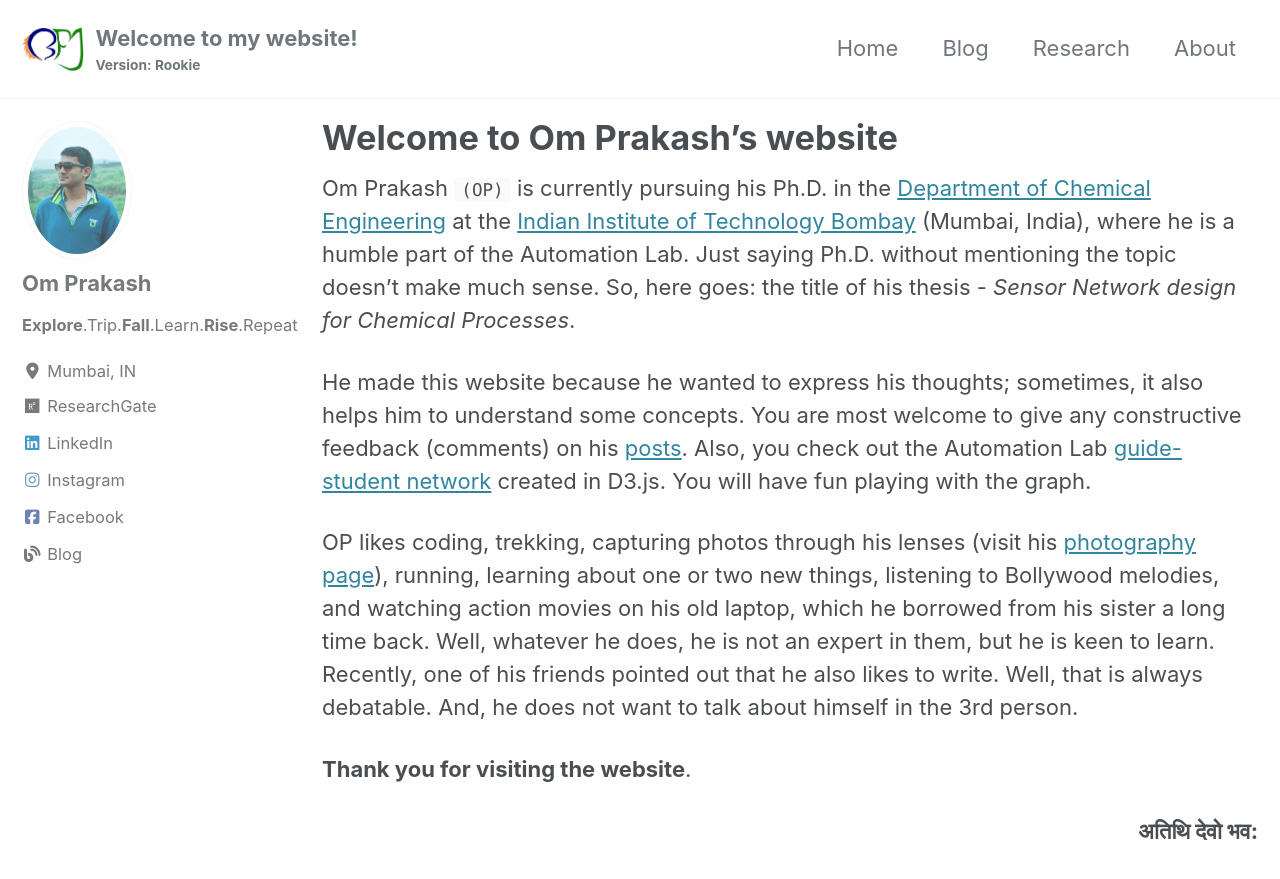
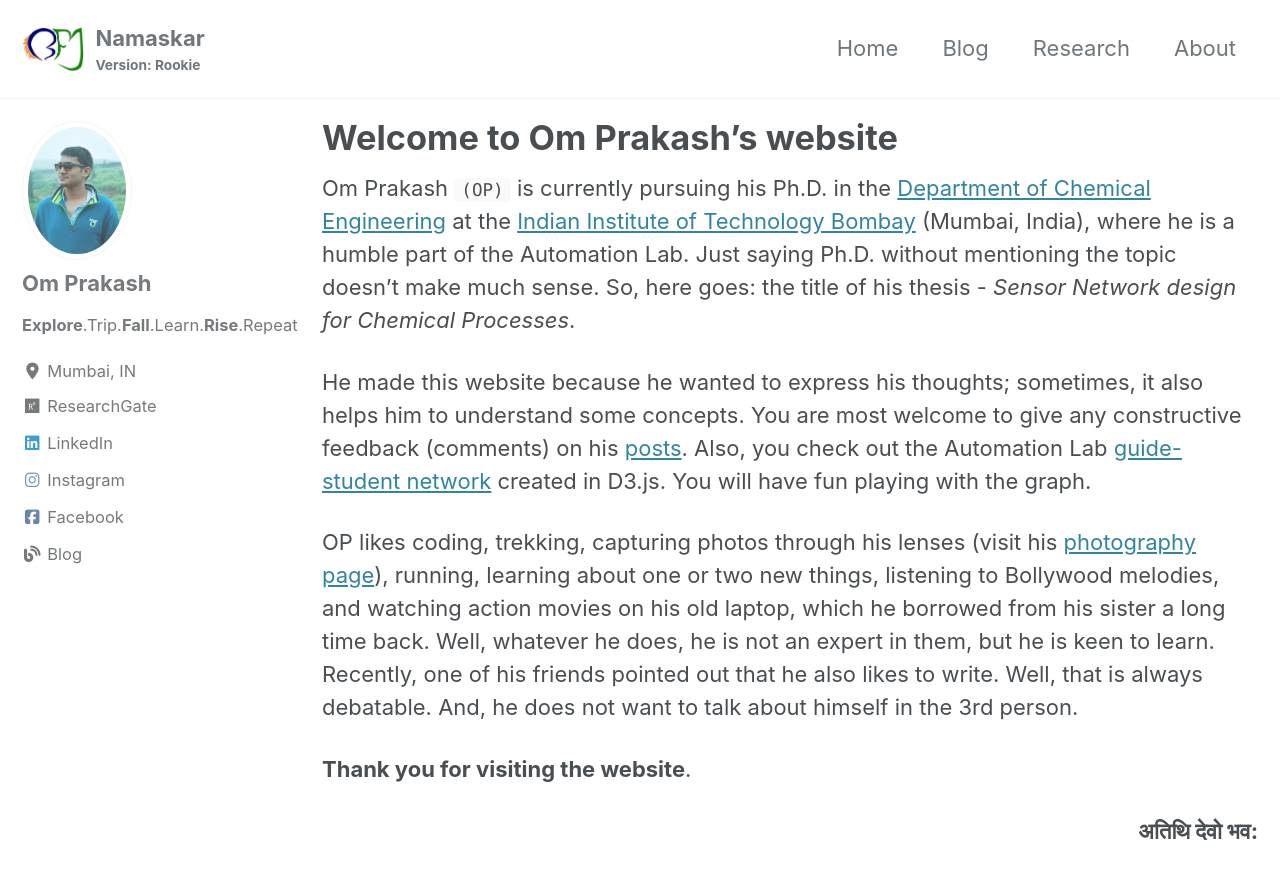
Before and after one commit to prakashoms/prakashoms.github.io, a Jekyll site: the page built from _pages/home.md, in a window 1280 px wide and 900 px high. Shown: the top 879 px of the window. Built offline with Jekyll 4.4.1, drawn with Linux system fonts in a browser that asks for light colours; cached includes are drawn as plain includes; nearby versions of some CDN libraries.

Commit message:
Updated _config.yml v1
changed masthead_title

```diff
--- a/_config.yml
+++ b/_config.yml
@@ -26,7 +26,7 @@ baseurl                  : #"" # the subpath of your site, e.g. "/blog"
 repository               : "prakashoms/prakashoms.github.io" # GitHub username/repo-name e.g. "mmistakes/minimal-mistakes"
 teaser                   : # path of fallback teaser image, e.g. "/assets/images/500x300.png"
 logo                     : "assets/images/website_logo.png" # path of logo image to display in the masthead, e.g. "/assets/images/88x88.png"
-masthead_title           : "Welcome to my website!" # overrides the website title displayed in the masthead, use " " for no title
+masthead_title           : "Namaskar" # overrides the website title displayed in the masthead, use " " for no title
 # breadcrumbs            : false # true, false (default)
 words_per_minute         : 200
 comments:
```
